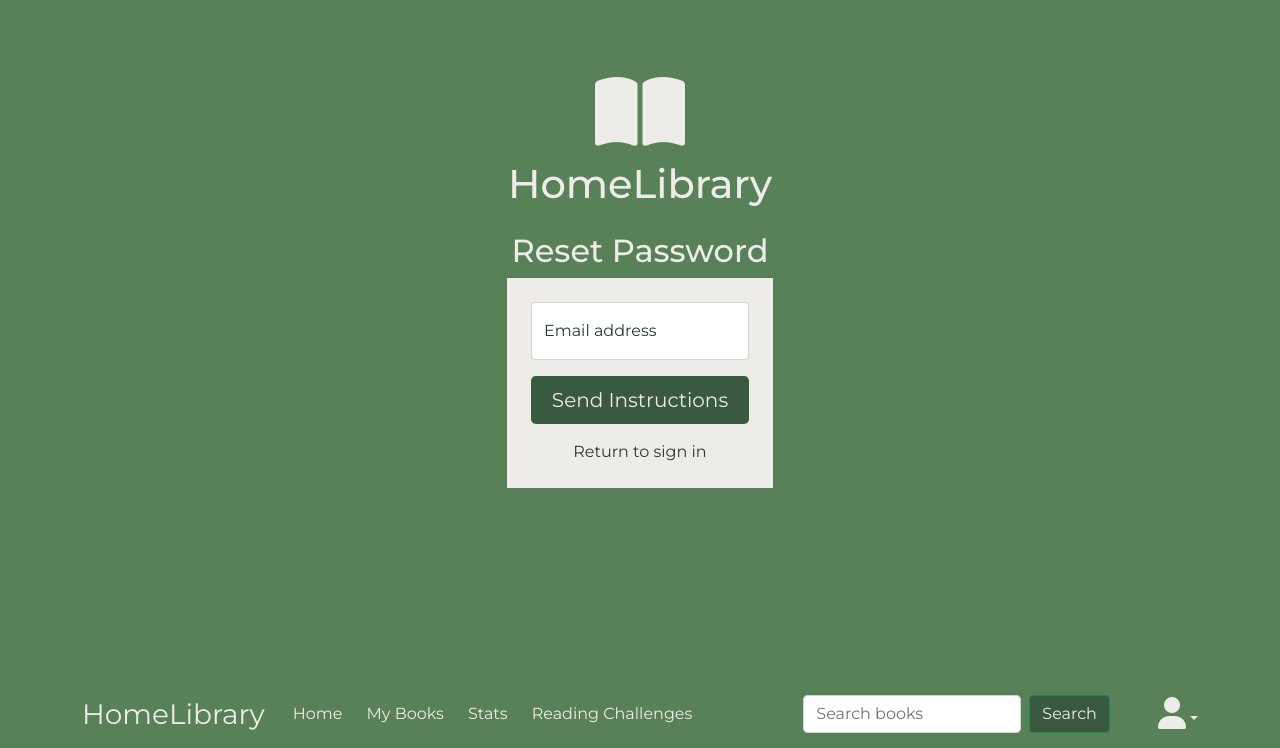
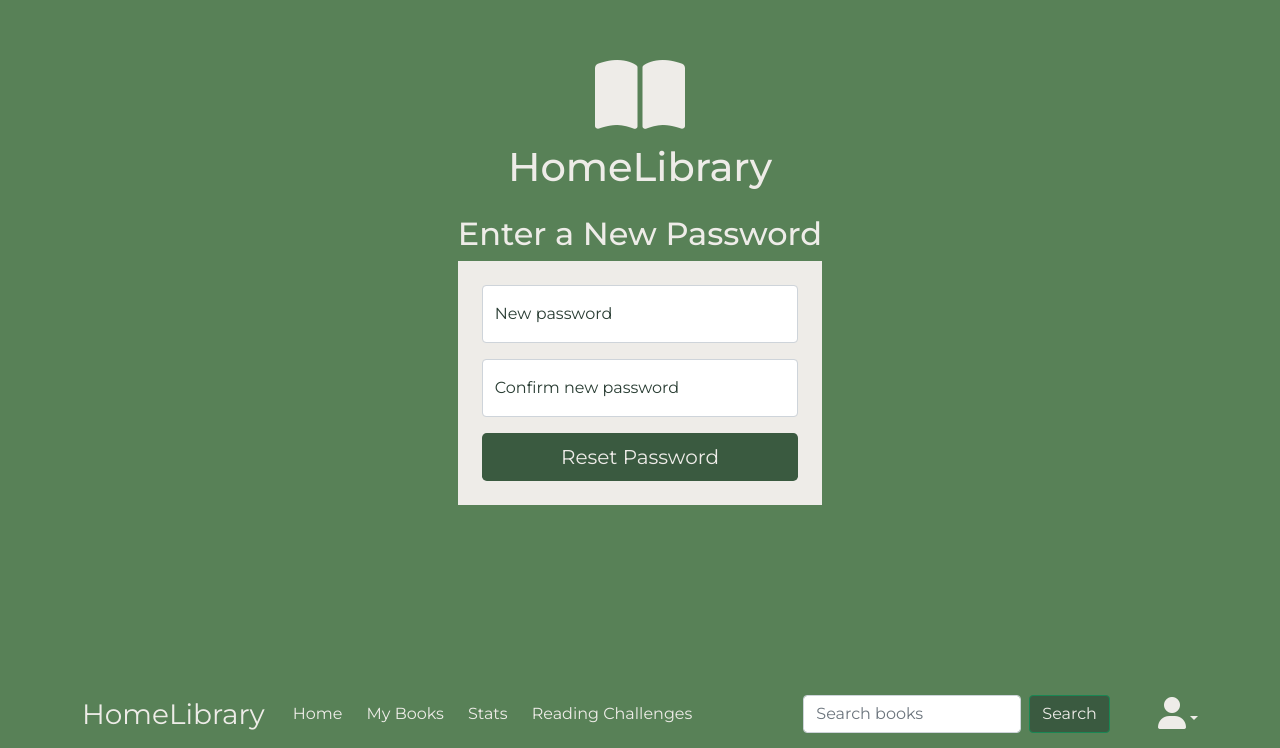
Before and after one commit to brianbaez/home-library, a React (Create React App) app: page /resetpassword/1 in a window 1280 px wide. Shown: the part 120-868 px from the top of the page. Built offline with nearby package versions, Linux system fonts and the light colour scheme.

Commit message:
Implemented resetPasswordHandler

```diff
--- a/src/pages/ResetPasswordPage.js
+++ b/src/pages/ResetPasswordPage.js
@@ -1,31 +1,81 @@
-import React from "react";
-import {Link} from "react-router-dom";
+import React, {useState} from "react";
+import {useParams, useNavigate} from "react-router-dom";
+import axios from "axios";
 
 function ResetPasswordPage() {
+  let navigate = useNavigate();
+  let {resetToken} = useParams();
+
+  const [password, setPassword] = useState("");
+  const [confirmPassword, setConfirmPassword] = useState("");
+  const [error, setError] = useState("");
+  const [success, setSuccess] = useState("");
+
+
+  const resetPasswordHandler = async (e) => {
+    e.preventDefault();
+
+    const config = {
+      header: {
+        "Content-Type": "application/json"
+      }
+    };
+
+    if(password !== confirmPassword) {
+      setPassword("");
+      setConfirmPassword("");
+
+      setTimeout(() => {
+        setError("");
+      }, 5000);
+
+      return setError("Password do not match");
+    }
+
+    try {
+      const {data} = await axios.put(`/api/auth/resetpassword/${resetToken}`, {password}, config);
+
+      setSuccess(data.data);
+
+      setTimeout(() => {
+        navigate("/signin");
+      }, 5000);
+    }
+    catch(error) {
+      setError(error.response.data.error);
+
+      setTimeout(() => {
+        setError("");
+      }, 5000);
+    }
+  }
+
   return (
     <div className="ResetPassword d-flex justify-content-center align-items-center">
       <div className="p-5">
         <div className="home-library-icon text-center">
-          <Link to="/">
-            <i className="fa-solid fa-book-open fa-5x mb-2"></i>
-            <h1>HomeLibrary</h1>
-          </Link>
+          <i className="fa-solid fa-book-open fa-5x mb-2"></i>
+          <h1>HomeLibrary</h1>
         </div>
 
         <div className="mt-4">
-          <h2 className="text-center">Reset Password</h2>
+          <h2 className="text-center">Enter a New Password</h2>
 
-          <form className="reset-password-form p-4">
+          <form className="reset-password-form p-4" onSubmit={resetPasswordHandler}>
+            {error && <span className="error-message">{error}</span>}
+            {success && <p className="success-message">{success}</p>}
+
             <div className="form-floating mb-3">
-              <input type="email" className="form-control" id="floatingEmail" placeholder="name@example.com"></input>
-              <label htmlFor="floatingEmail">Email address</label>
+              <input required type="password" className="form-control" id="floatingPassword" placeholder="Password" value={password} onChange={(e) => setPassword(e.target.value)}></input>
+              <label htmlFor="floatingPassword">New password</label>
             </div>
 
-            <button className="w-100 btn btn-lg" type="submit">Send Instructions</button>
+            <div className="form-floating mb-3">
+              <input required type="password" className="form-control" id="floatingPasswordConfirmation" placeholder="Confirm Password" value={confirmPassword} onChange={(e) => setConfirmPassword(e.target.value)}></input>
+              <label htmlFor="floatingPassword">Confirm new password</label>
+            </div>
 
-            <div className="mt-3 text-center">
-              <Link to="/signin">Return to sign in</Link>
-            </div>
+            <button className="w-100 btn btn-lg" type="submit">Reset Password</button>
           </form>
         </div>
       </div>
```
